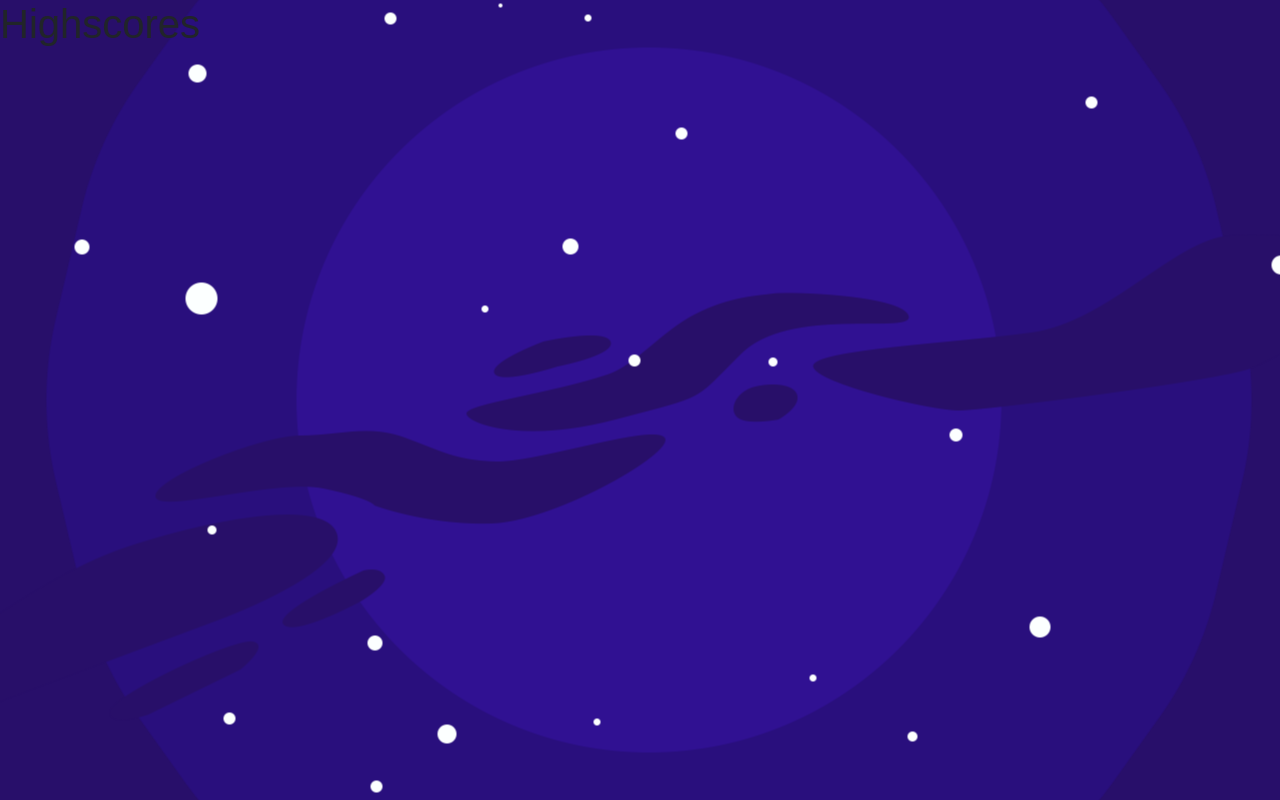
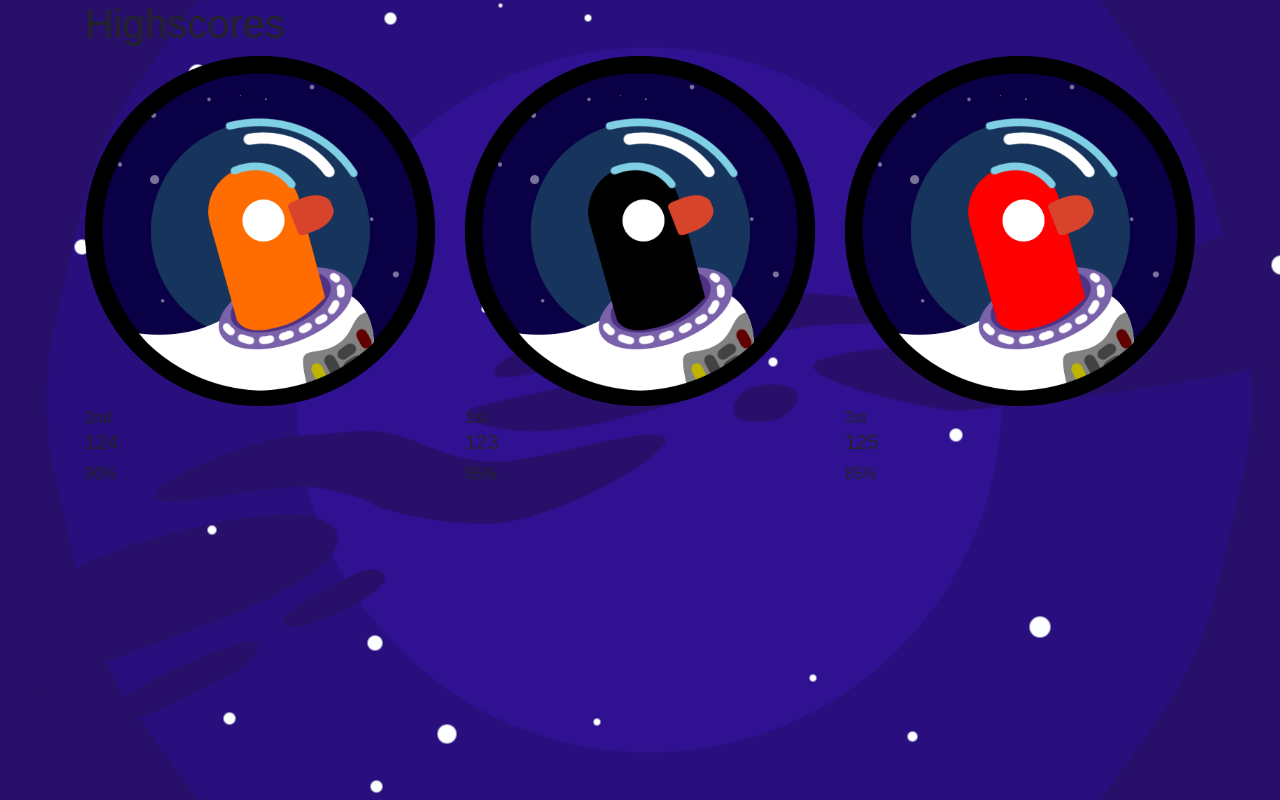
Before and after one commit to ravil-96/trivia-quack, a React app in the folder client/: page /highscore in a window 1280 px wide. Built offline with nearby package versions, Linux system fonts and the light colour scheme; a web font is replaced by a local one.

Commit message:
update ScoreView to include content with test data and update HighScore to use ScoreView

```diff
--- a/client/src/components/ScoreView/_scoreview.scss
+++ b/client/src/components/ScoreView/_scoreview.scss
@@ -0,0 +1,5 @@
+.scoreview {
+  img {
+    width: 100%;
+  }
+}
--- a/client/src/components/ScoreView/index.js
+++ b/client/src/components/ScoreView/index.js
@@ -1,9 +1,40 @@
 import React from 'react';
 
-const ScoreView = () => {
+const ScoreView = ({players}) => {
   return (
     <div className="scoreview">
-      <h1>Scoreview</h1>
+      <div class="row">
+        { players[1] ?
+          <div class="second-place col-sm-4">
+            <img src={players[1].icon} alt="Player Icon" />
+            <span>2nd</span>
+            <h5>{players[1].player}</h5>
+            <p>{players[1].score}</p>
+          </div>
+          :
+          <></>
+        }
+        { players[0] ?
+          <div class="first-place col-sm-4">
+            <img src={players[0].icon} alt="Player Icon" />
+            <span>1st</span>
+            <h5>{players[0].player}</h5>
+            <p>{players[0].score}</p>
+          </div>
+          :
+          <></>
+        }
+        { players[2] ?
+          <div class="first-place col-sm-4">
+            <img src={players[2].icon} alt="Player Icon" />
+            <span>3st</span>
+            <h5>{players[2].player}</h5>
+            <p>{players[2].score}</p>
+          </div>
+          :
+          <></>
+        }
+      </div>
     </div>
   )
 }
--- a/client/src/pages/Highscore/index.js
+++ b/client/src/pages/Highscore/index.js
@@ -1,9 +1,43 @@
 import React from 'react';
+import { ScoreView } from '../../components';
+
+import icon1 from '../../images/player-1.png';
+import icon2 from '../../images/player-2.png';
+import icon3 from '../../images/player-3.png';
+import icon4 from '../../images/player-4.png';
+import icon5 from '../../images/player-5.png';
+import icon6 from '../../images/player-6.png';
+import icon7 from '../../images/player-7.png';
+import icon8 from '../../images/player-8.png';
+import icon9 from '../../images/player-9.png';
+import icon10 from '../../images/player-10.png';
+
+const fakePlayers = ["123123", "213424", "234234", "234345"];
+const icons = [icon1, icon2, icon3, icon4, icon5, icon6, icon7, icon8, icon9, icon10];
+
+const players = [
+  {
+    player: "123",
+    icon: icon1,
+    score: "95%",
+  },
+  {
+    player: "124",
+    icon: icon2,
+    score: "90%",
+  },
+  {
+    player: "125",
+    icon: icon3,
+    score: "85%",
+  }
+]
 
 const Highscore = () => {
   return (
-    <main id="highscore">
+    <main id="highscore" className="container">
       <h1>Highscores</h1>
+      <ScoreView players={players}/>
     </main>
   );
 }
```
